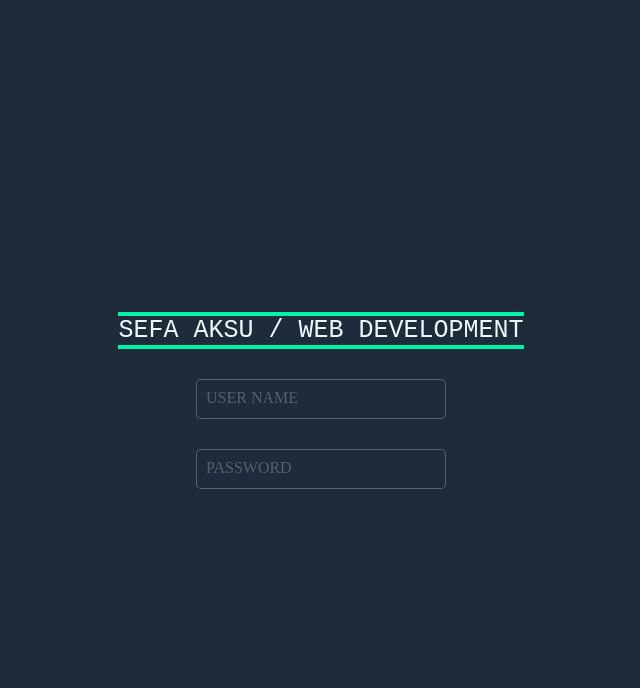
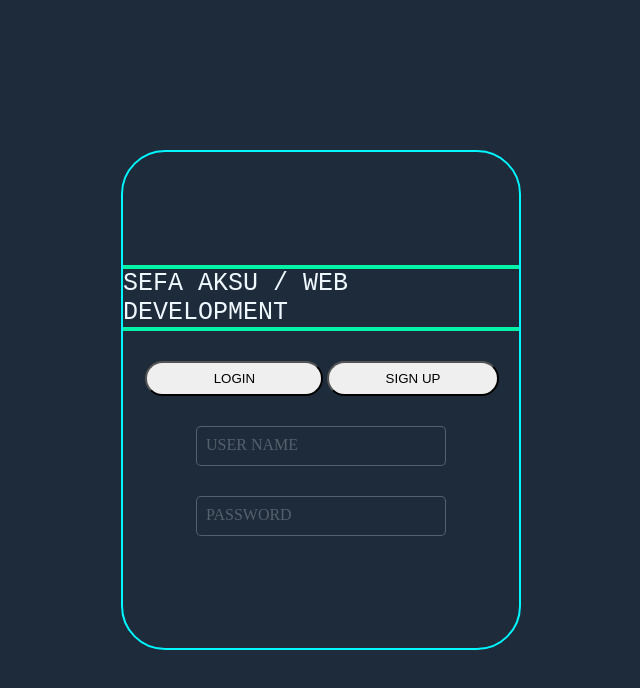
Before and after one commit to sefaaksux/login-page, a plain HTML site: page index.html in a window 1280 px wide. Shown: the whole page, without its empty margins (319-959 px from the left). Drawn offline with Linux system fonts and the light colour scheme.

Commit message:
Buttons added (login - Signup)

```diff
--- a/index.html
+++ b/index.html
@@ -7,9 +7,13 @@
     <link rel="stylesheet" href="style.css">
 </head>
 <body>
-
+    <div class="container">
         <div class="main">
             <p id="animation-paragraf">SEFA AKSU / WEB DEVELOPMENT</p>
+        </div>
+        <div class="buttons">
+                <button>LOGIN</button>
+                <button>SIGN UP</button>
         </div>
 
         <div class="inputBox">
@@ -21,5 +25,12 @@
             <span>PASSWORD</span>
         </div>
 
+
+
+
+    </div>
+
+
+
 </body>
 </html>
--- a/style.css
+++ b/style.css
@@ -16,6 +16,17 @@ body{
 ::selection{
   background-color: aqua;
   color: rgb(255, 0, 0);
+}
+.container{
+  border:2px solid rgb(0, 247, 255);
+  border-radius: 44px;
+	width:400px;
+	height:500px;
+  display: flex;
+  align-items: center;
+  justify-content: center;
+  flex-direction: column;
+  gap: 30px;
 }
 
 .main{
@@ -110,3 +121,21 @@ body{
   .inputBox input:valid{
     border-color: #00dfc4;
   }
+  .buttons{
+    margin-left: 5px;
+    width: 90%;
+    height: 35px;
+    border-radius: 80px;
+  }
+  .buttons :nth-child(1){
+    width: 50%;
+    height: 35px;
+    padding: 5px 10px;
+    border-radius: 30px;
+  }
+  .buttons :nth-child(2){
+    width: 48%;
+    height: 35px;
+    padding: 5px 10px;
+    border-radius: 30px;
+  }
```
Lines whose indentation alone changed are shown as unchanged.
